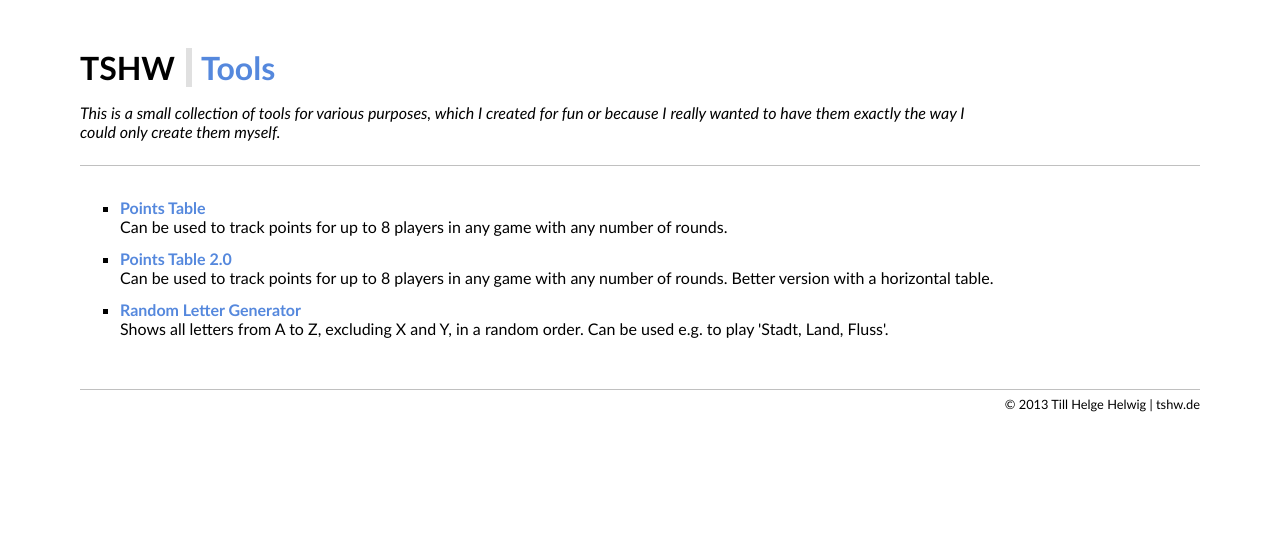
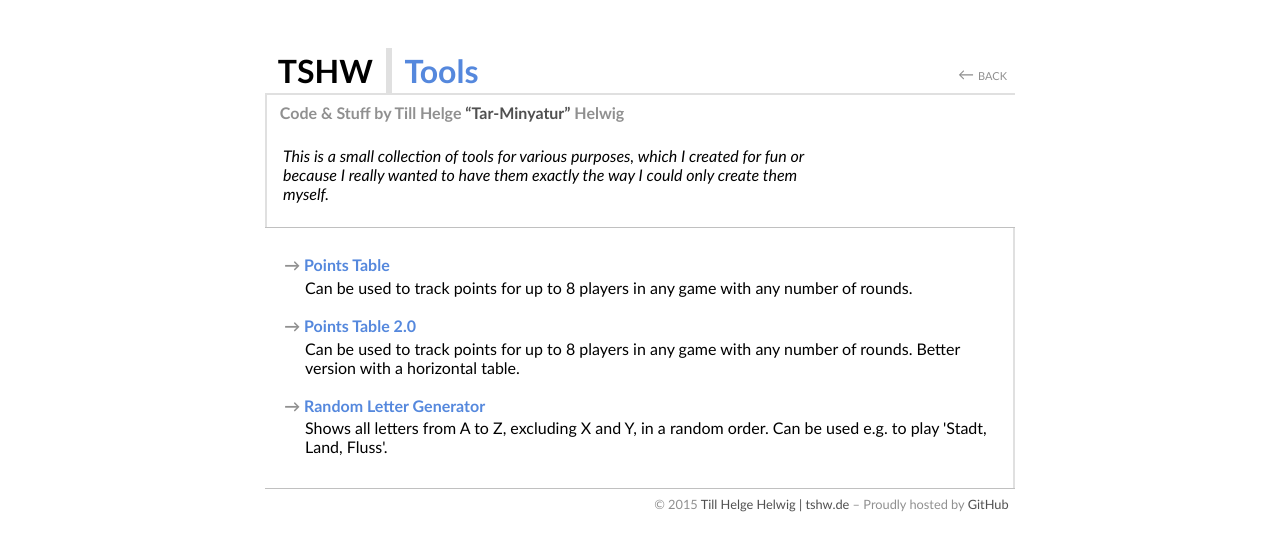
Before and after one commit to Tar-Minyatur/Tools, a plain HTML site: page index.html in a window 1280 px wide. Drawn offline with Linux system fonts and the light colour scheme.

Commit message:
Layout updated.

```diff
--- a/css/screen.css
+++ b/css/screen.css
@@ -1,61 +1,154 @@
 body {
     font-family: "Trebuchet MS", Arial, sans-serif;
+    margin: 0 auto;
+    padding: 3em 5em;
+    max-width: 750px;
+}
+
+@media (max-width: 600px) {
+    body {
+        padding: 1em;
+    }
+}
+
+@media (max-width: 400px) {
+    header .back {
+        left: 0.5em;
+        top: 5.5em !important;
+    }
+
+    header h3 {
+        padding-bottom: 2em !important;
+    }
+}
+
+header {
+    position: relative;
     margin: 0;
-    padding: 3em 5em;
-}
-header {
+    padding: 0;
     border-bottom: 1px #c0c0c0 solid;
-    padding: 0 0 0.5em 0;
-    margin: 0 0 1em 0;
 }
 
 header h1, header h2 {
+    margin: 0;
+    padding: 0.1em 0.4em;
     display: inline-block;
-    margin: 0 0.2em 0 0;
     font-size: 2em;
-    padding: 0;
+}
+
+header h1 {
+    float: left;
 }
 
 header h2 {
     color: #58d;
     border-left: 6px #e0e0e0 solid;
-    padding: 0 0 0 0.3em;
+}
+
+header div {
+    margin: 0;
+    padding: 0 0 0.5em 0;
+    border-left: 2px #e0e0e0 solid;
+}
+
+header h3 {
+    margin: 0;
+    padding: 0.5em 0.8em;
+    color: #909090;
+    border-top: 2px #e0e0e0 solid;
+    font-size: 16px;
+}
+
+header h3 span {
+    color: #505050;
 }
 
 header p {
+    margin: 1em 0;
+    padding: 0 1em;
+    max-width: 550px;
     font-style: italic;
-    width: 80%;
+}
+
+header .back {
+    position: absolute;
+    right: 0;
+    top: 0;
+    padding: 0.5em;
+    margin: 0.5em 0;
+    font-variant: small-caps;
+}
+
+header .back:before {
+    content: "← ";
+}
+
+header a.back  {
+    color: #909090;
+    text-decoration: none;
+}
+
+header a.back:hover {
+    color: #58d;
 }
 
 section {
-    margin: 2em 0 0 0;
+    margin: 0 0 0 0;
+    padding: 1em 0;
+    border-right: 2px #e0e0e0 solid;
+}
+
+ul {
+    margin: 0.5em 1em 0 2em;
+    padding: 0;
 }
 
 ul li {
-    margin-top: 0.8em;
-    list-style-type: square;
+    margin: 0 0 1em 0.5em;
+    padding: 0;
+    text-indent: -1.8em;
+    list-style-type: none;
 }
 
-a {
+ul li a {
+    margin: 0 0 0.1em 0;
+    padding: 0 0 0 0.5em;
     color: #58d;
+    font-weight: bold;
     text-decoration: none;
+    line-height: 1.6em;
+}
+
+ul li a:before {
+    content: "→ ";
+    color: #909090;
     font-weight: bold;
 }
 
-a:hover {
-    text-decoration: underline;
-    color: #000;
+ul li a:hover {
+    color: #505050;
+    border-color: #58d;
 }
 
 footer {
+    margin: 0;
+    padding: 0.5em;
     border-top: 1px #c0c0c0 solid;
-    margin: 4em 0 0 0;
-    padding: 0.5em 0 0 0;
     font-size: 0.8em;
     text-align: right;
+    color: #909090;
+}
+
+footer span {
+    white-space: nowrap;
 }
 
 footer a {
     font-weight: normal;
-    color: #000;
+    color: #505050;
+    text-decoration: none;
 }
+
+footer a:hover {
+    text-decoration: underline;
+}
--- a/index.html
+++ b/index.html
@@ -8,7 +8,11 @@
         <header>
             <h1>TSHW</h1>
             <h2>Tools</h2>
-            <p>This is a small collection of tools for various purposes, which I created for fun or because I really wanted to have them exactly the way I could only create them myself.</p>
+            <a href="/" class="back">back</a>
+            <div>
+                <h3>Code &amp; Stuff by Till Helge <span>&ldquo;Tar-Minyatur&rdquo;</span> Helwig</h3>
+                <p>This is a small collection of tools for various purposes, which I created for fun or because I really wanted to have them exactly the way I could only create them myself.</p>
+            </div>
         </header>
         <section>
             <ul>
@@ -27,7 +31,8 @@
             </ul>
         </section>
         <footer>
-            &copy; 2013 <a href="http://tshw.de">Till Helge Helwig | tshw.de</a>
+            <span>&copy; 2015 <a href="http://tshw.de">Till Helge Helwig | tshw.de</a></span> &ndash;
+            <span>Proudly hosted by <a href="http://github.com/Tar-Minyatur">GitHub</a></span>
         </footer>
     </body>
 </html>
```
